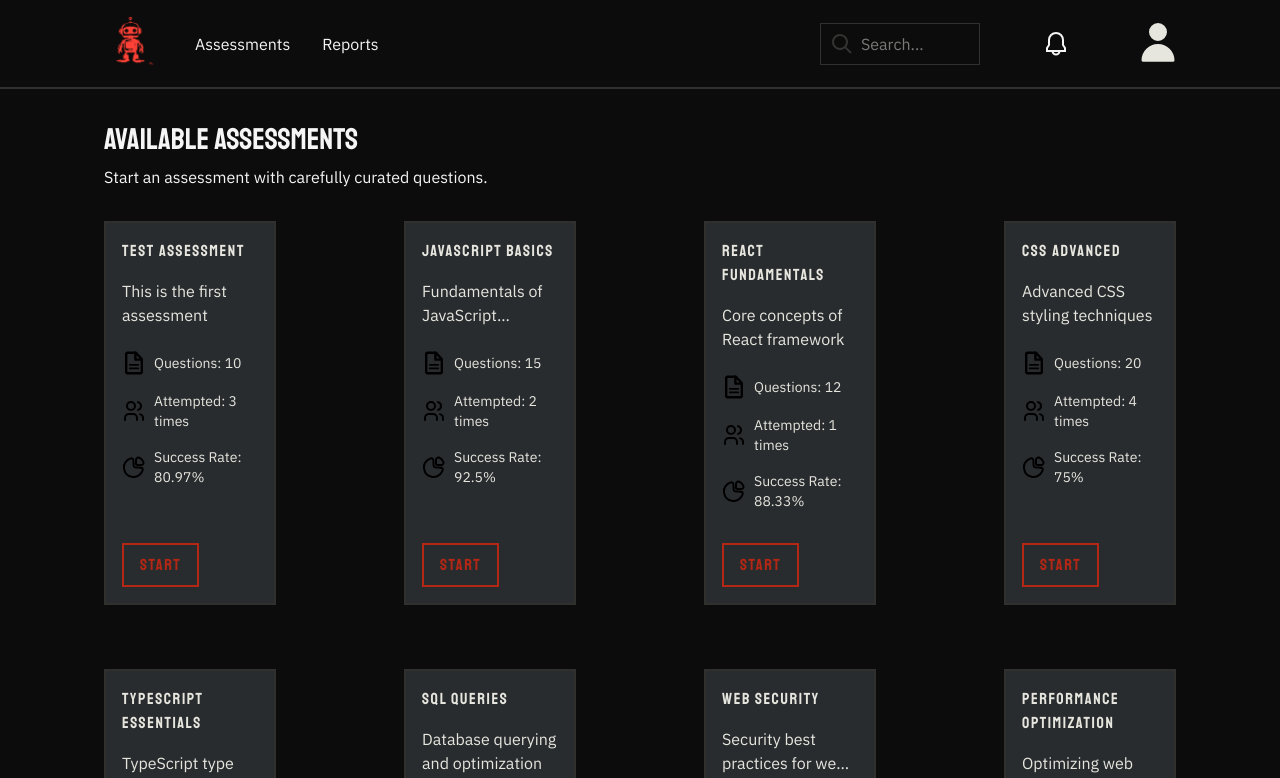
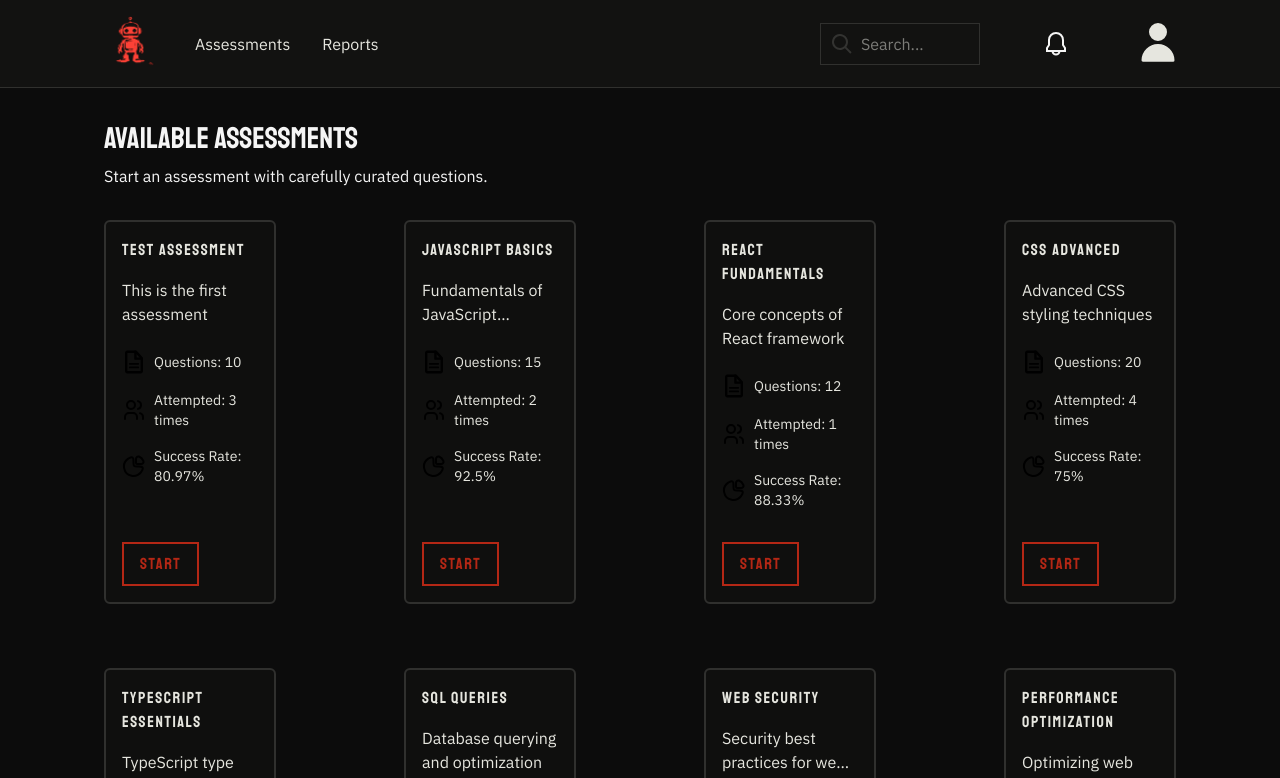
Before and after one commit to COS301-SE-2026/AEGIS--Adversarial-Evaluation---Genuineness-Intelligence-System-, a Next.js app in the folder frontend/: page /assessment in a window 1280 px wide. Shown: the top 778 px of the page. Built offline with nearby package versions, Linux system fonts and the light colour scheme.

Commit message:
rounded cards, search and buttons.

```diff
--- a/frontend/src/app/globals.css
+++ b/frontend/src/app/globals.css
@@ -2,16 +2,18 @@
 
 @theme {
   --color-background: #0C0C0C; /*chinese-black in current theme */
-  --color-secondary-surface: #292C2F; /*bunker-grey in current theme */
+  --color-secondary-surface: #121211; /*bunker-grey in current theme */
   --color-tertiary-surface: #30302E; /*black-wool in current theme */
   --color-white-smoke: #F5F5F5; /*white-smoke in current theme */
   --color-system-red: #B42715; /*signal-red in current theme */
   --color-default-text: #E6E6DF; /*pure-white in current theme */
-  --color-default-border: #989892 /*bunker-grey in current theme */
+  --color-default-border: #989892; /*bunker-grey in current theme */
 
   --font-staatliches: var(--font-staatliches);
   --font-ibm-plex: var(--font-ibm-plex-sans);
   --font-jetbrains-mono: var(--font-jetbrains-mono);
+
+  --shadow-glow-red: 0 0 16px rgba(180, 39, 21, 0.6);
 }
 
 @layer base {
--- a/frontend/src/components/candidate/layouts/navbar.tsx
+++ b/frontend/src/components/candidate/layouts/navbar.tsx
@@ -33,13 +33,13 @@ export function Navbar() {
     if (pathname === "/assessment") {
         return (
             <header>
-                <nav className="border-b-2 border-tertiary-surface py-4 px-24 flex items-center justify-between">
+                <nav className="bg-secondary-surface border-b border-tertiary-surface py-4 px-24 flex items-center justify-between">
                     <div className="flex items-center gap-4">
                         <Link href="/">
                             <Image src="/illustrations/AEGIS-logo-candidate-nav.png" alt="Logo" width={75} height={55} />
                         </Link>
-                        <div className="flex items-center ml-2 gap-x-8 text-base text-white-smoke">
-                            <Link href="/assessment" className=" hover:underline hover:underline-offset-8 hover:decoration-system-red decoration-2 hover:scale-105 hover:-translate-y-0.5 transition-transform duration-200 origin-bottom">Assessments</Link>
+                        <div className="flex items-center ml-2 gap-x-8 text-base text-default-text">
+                            <Link href="/assessment" className="hover:underline hover:underline-offset-8 hover:decoration-system-red decoration-2 hover:scale-105 hover:-translate-y-0.5 transition-transform duration-200 origin-bottom">Assessments</Link>
                             <Link href="/reports" className="hover:underline hover:underline-offset-8 hover:decoration-system-red decoration-2 hover:scale-105 hover:-translate-y-0.5 transition-transform duration-400 origin-bottom">Reports</Link>
                         </div>
                     </div>
--- /dev/null
+++ b/frontend/src/components/candidate/ui/buttons/start-assessment-button.tsx
@@ -0,0 +1,7 @@
+export function StartAssessmentButton() {
+    return (
+        <button className= " mt-4 bg-transparent h-3rem w-8rem text-system-red border-2 border-system-red  px-4 py-2 hover:bg-system-red hover:text-white-smoke transition-colors duration-300 cursor-pointer">
+                        <h3 className="tracking-widest">Start</h3>
+        </button>
+    )
+}
--- a/frontend/src/components/candidate/ui/cards/assesment_card.tsx
+++ b/frontend/src/components/candidate/ui/cards/assesment_card.tsx
@@ -1,11 +1,12 @@
 import Link from "next/link";
 import Image from "next/image";
 import { AssessmentCardProps } from "./assessment_card.types"; //icons class
+import { StartAssessmentButton } from "@/components/candidate/ui/buttons/start-assessment-button";
 
 
 export function AssessmentCard({ assessmentId, title, description, num_questions, attempts, success_rate }: AssessmentCardProps) {
     return (
-        <div className= "bg-secondary-surface border-2 border-tertiary-surface p-4 h-20rem w-15rem flex flex-col hover:scale-105 hover:shadow-md hover:shadow-tertiary-surface/50 transition-all duration-300">
+        <div className= "bg-secondary-surface/50 border-2 rounded-md border-tertiary-surface p-4 h-20rem w-15rem flex flex-col hover:scale-105 hover:border-system-red/75 hover:shadow-glow-red transition-all duration-300">
             <div className="mb-4 shrink-0">
                 <h2 className="text-l mb-2 leading-6 tracking-widest">{title}</h2>
                 <p className="mt-4 line-clamp-2">{description}</p>
@@ -26,9 +27,7 @@ export function AssessmentCard({ assessmentId, title, description, num_questions
             </div>
             <div className="mt-auto">
                 <Link href={`/assessment/${assessmentId}`}>
-                    <button className= " mt-4 bg-transparent h-3rem w-8rem text-system-red border-2 border-system-red  px-4 py-2 hover:bg-system-red hover:text-white-smoke transition-colors duration-300 cursor-pointer">
-                        <h3 className="tracking-widest">Start</h3>
-                    </button>
+                    <StartAssessmentButton />
                 </Link>
             </div>
 
```
